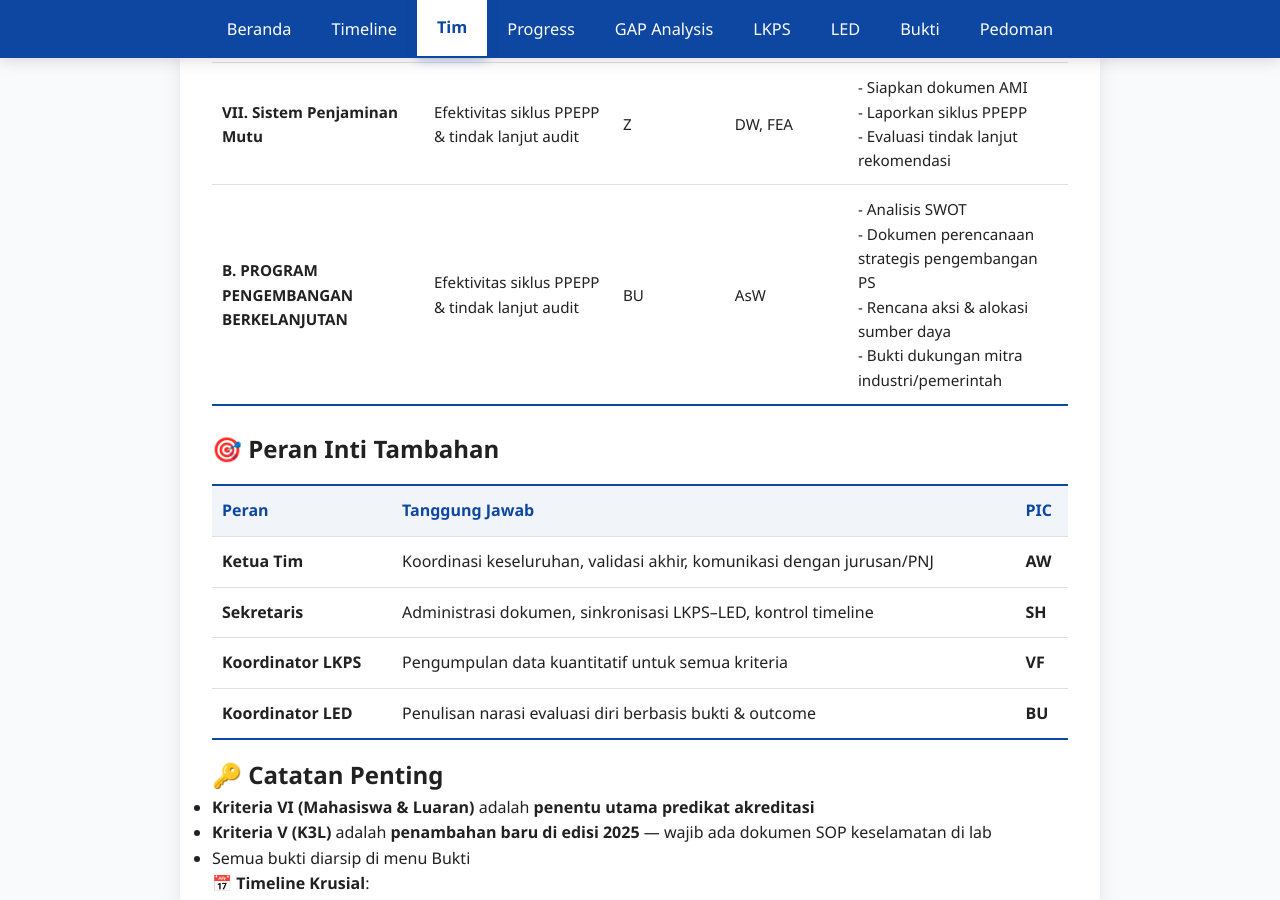
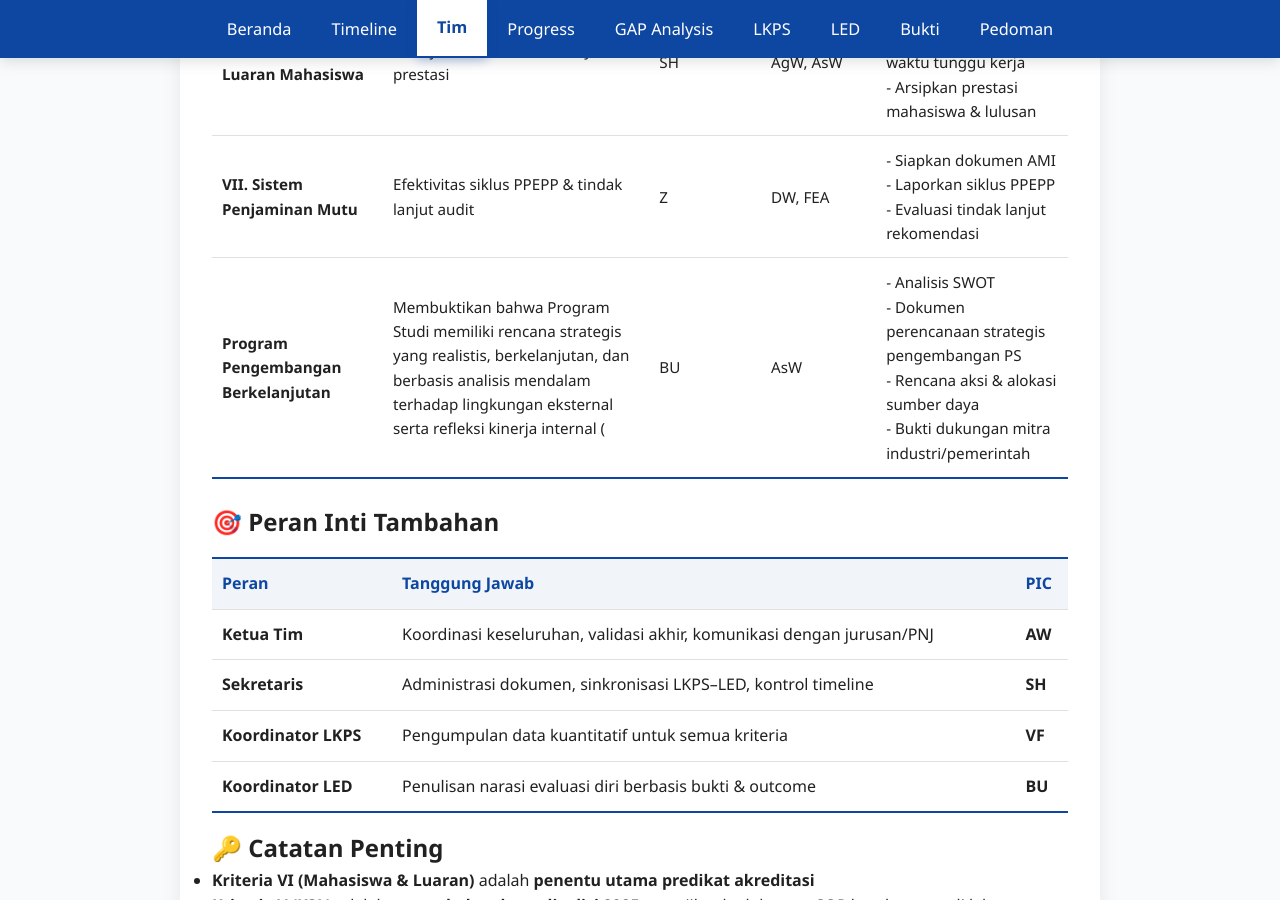
Before and after one commit to portal-psbm/aksibm-26, a Jekyll site: the page built from tim.md, in a window 1280 px wide and 900 px high, scrolled down 1791 px. Built offline with Jekyll 4.4.1, drawn with Linux system fonts in a browser that asks for light colours.

Commit message:
update tim

```diff
--- a/tim.md
+++ b/tim.md
@@ -114,8 +114,8 @@ Tim ini dibentuk untuk mempersiapkan akreditasi berdasarkan **Instrumen Akredita
       <td>- Siapkan dokumen AMI<br>- Laporkan siklus PPEPP<br>- Evaluasi tindak lanjut rekomendasi</td>
     </tr>
     <tr>
-      <td><strong>B. PROGRAM PENGEMBANGAN BERKELANJUTAN</strong></td>
-      <td>Efektivitas siklus PPEPP & tindak lanjut audit</td>
+      <td><strong>Program Pengembangan Berkelanjutan</strong></td>
+      <td>Membuktikan bahwa Program Studi memiliki rencana strategis yang realistis, berkelanjutan, dan berbasis analisis mendalam terhadap lingkungan eksternal serta refleksi kinerja internal ( </td>
       <td>BU</td>
       <td>AsW</td>
       <td>- Analisis SWOT<br>- Dokumen perencanaan strategis pengembangan PS<br>- Rencana aksi & alokasi sumber daya<br> - Bukti dukungan mitra industri/pemerintah</td>
```
